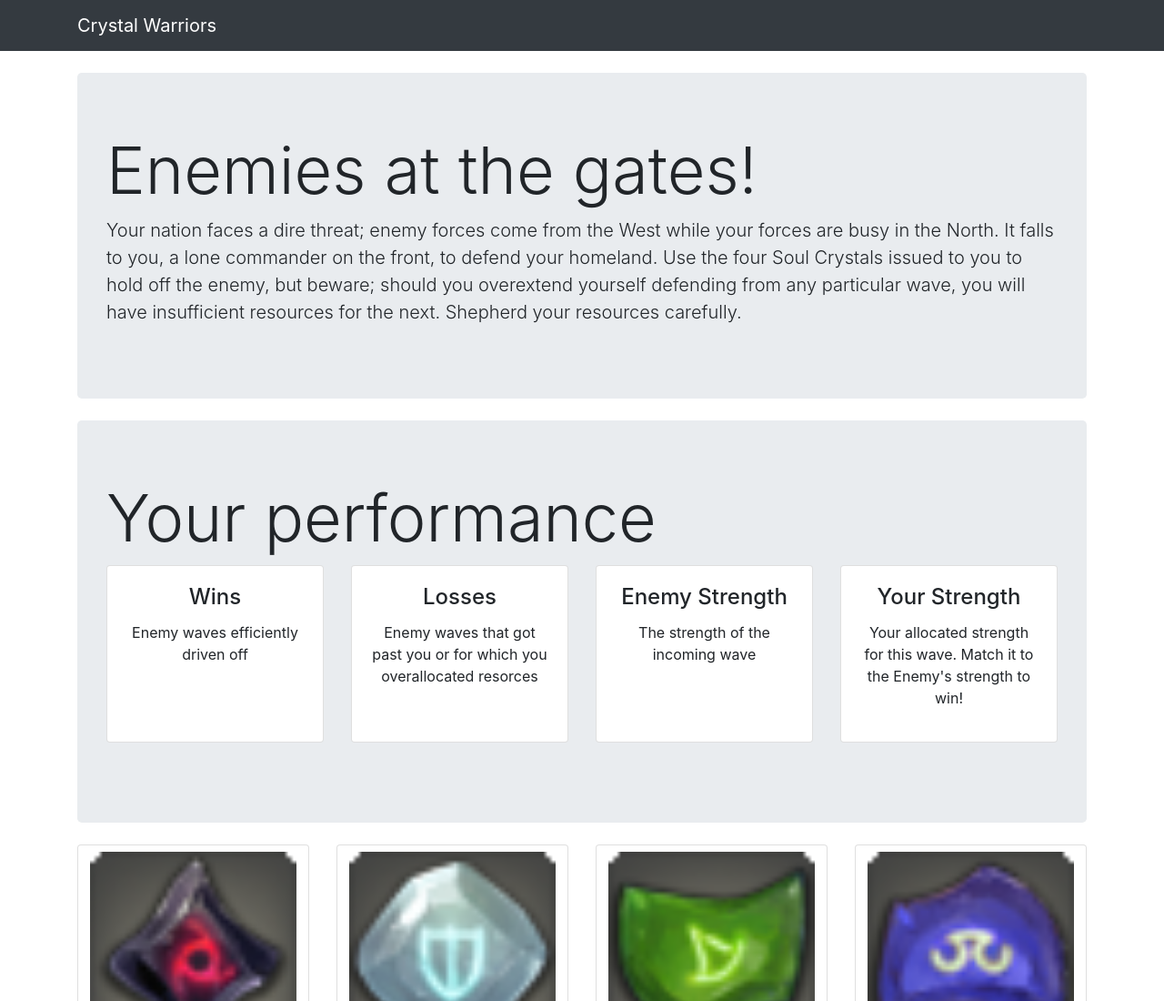
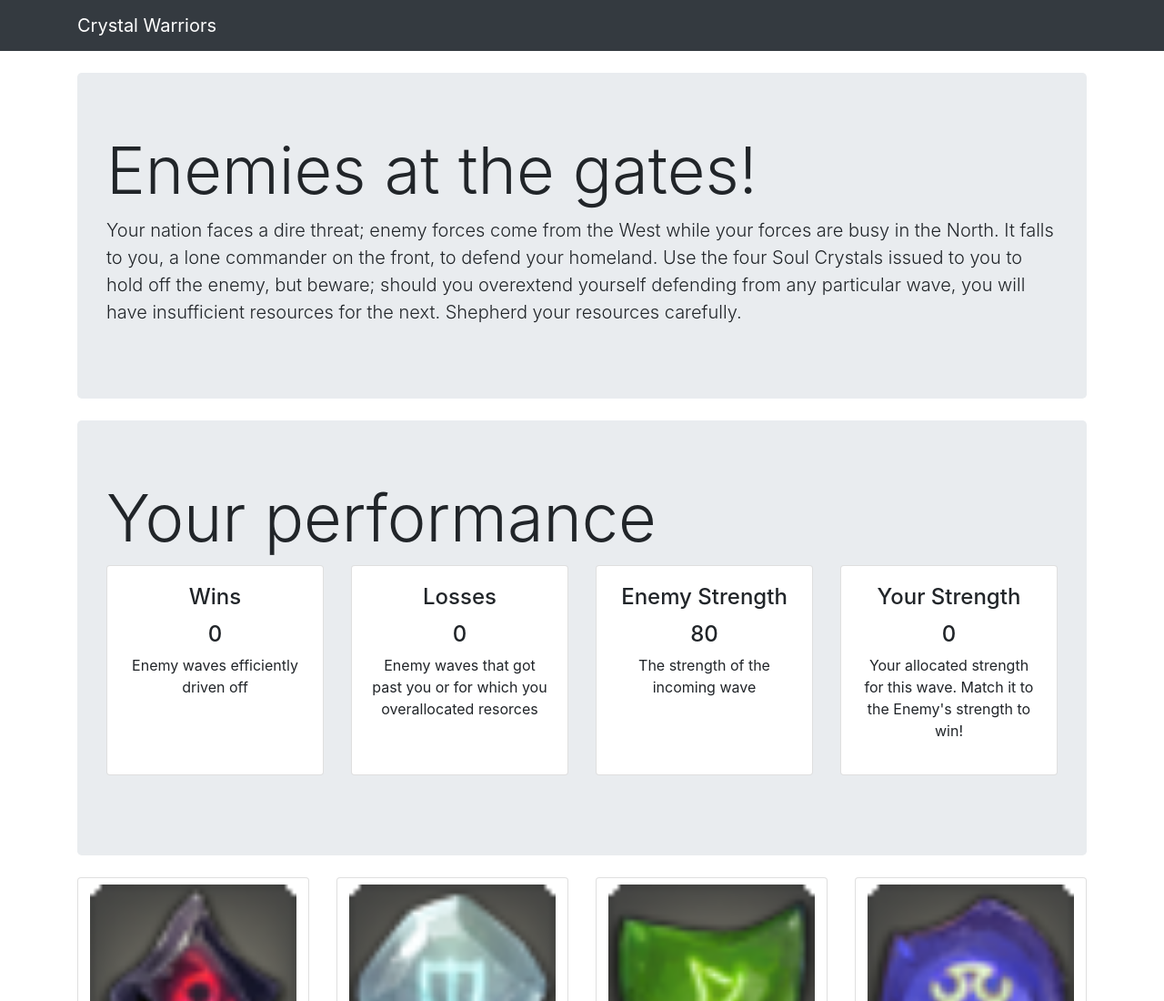
Before and after one commit to RKutner/Enemies-at-the-gates, a plain HTML site: page index.html in a window 1280 px wide. Shown: the top 1100 px of the page at 91% size. Drawn offline with nearby package versions, Linux system fonts and the light colour scheme.

Commit message:
finished product

```diff
--- a/assets/javascript/game.js
+++ b/assets/javascript/game.js
@@ -1,4 +1,6 @@
 var wins = 0;
+
+
 var loss = 0;
 var e_str = 0;
 var p_str = 0;
@@ -6,32 +8,38 @@ var nnj = 0;
 var pldn = 0;
 var smmnr = 0;
 var schlr = 0;
-
-
+$("#wins").text(wins);
+$("#loss").text(loss);
 
 $(document).ready(function () {
     function reset() {
         $('#ninja').val(Math.floor(Math.random() * 15))//.val is a function, and needs ()
-        $('#paladin').val((Math.floor(Math.random() * 15)));
-        $('#summoner').val((Math.floor(Math.random() * 15)));
+        $('#paladin').val(Math.floor(Math.random() * 15));
+        $('#summoner').val(Math.floor(Math.random() * 15));
         $('#scholar').val(Math.floor(Math.random() * 15));
         e_str = ((Math.floor(Math.random() * 50)) + 50);
+        $("#e_str").text(e_str);
         p_str = 0;
+        $("#p_str").text(p_str);
+
     }
 
     $(document).on('click', '.btn', function (event) {
-        console.log(e_str)
-        console.log(p_str)
         var power = parseInt($(this).val());
-        console.log(power)
         p_str += power
         if (p_str === e_str) {
             wins++
+            $("#wins").text(wins);
             reset()
         } else if (p_str > e_str) {
             loss++
+            $("#loss").text(loss);
             reset()
         }
+        $("#p_str").text(p_str);
+        // console.log(e_str)
+        // console.log(p_str)
+        // console.log(power)
     })
 
     reset();
--- a/index.html
+++ b/index.html
@@ -46,6 +46,7 @@
           <div class="card h-100">
             <div class="card-body">
               <h4 class="card-title">Wins</h4>
+              <h4 id= wins></h4>
               <p class="card-text wins">Enemy waves efficiently driven off</p>
               <div id="wins"></div>
             </div>
@@ -55,6 +56,7 @@
           <div class="card h-100">
             <div class="card-body">
               <h4 class="card-title">Losses</h4>
+              <h4 id= loss></h4>
               <p class="card-text wins">Enemy waves that got past you or for which you overallocated resorces</p>
               <div id="losses"></div>
             </div>
@@ -65,6 +67,7 @@
           <div class="card h-100">
             <div class="card-body">
               <h4 class="card-title">Enemy Strength</h4>
+              <h4 id= e_str></h4>
               <p class="card-text wins">The strength of the incoming wave</p>
               <div id="target"></div>
             </div>
@@ -75,6 +78,7 @@
           <div class="card h-100">
             <div class="card-body">
               <h4 class="card-title">Your Strength</h4>
+              <h4 id= p_str></h4>
               <p class="card-text wins">Your allocated strength for this wave. Match it to the Enemy's strength to win!
               </p>
               <div id="result"></div>
```
